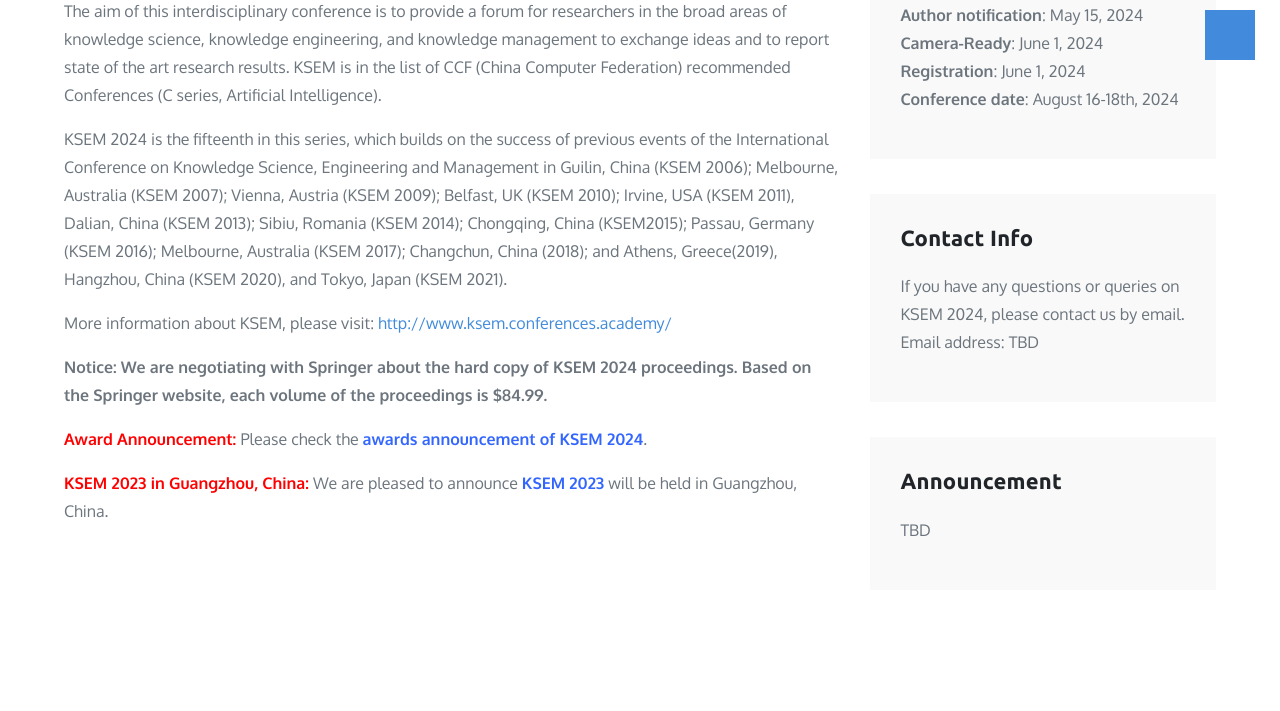
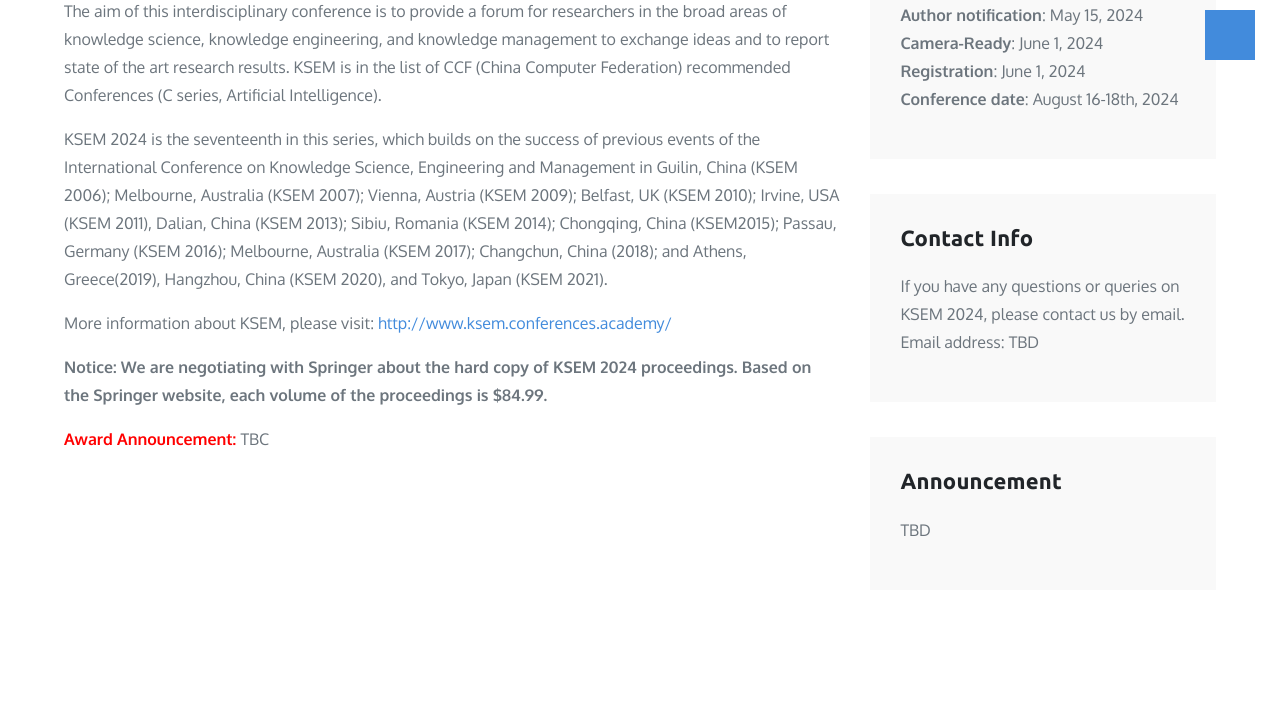
Before and after one commit to wyonghao/KSEM24, a plain HTML site: page index.html in a window 1280 px wide. Shown: the part 840-1551 px from the top of the page. Drawn offline with Linux system fonts and the light colour scheme; some icons are missing.

Commit message:
Update index.html

```diff
--- a/index.html
+++ b/index.html
@@ -178,7 +178,7 @@
 									is in the list of CCF (China Computer Federation) recommended Conferences (C series,
 									Artificial Intelligence).</p>
 
-								<p>KSEM 2024 is the fifteenth in this series, which builds on the success of previous
+								<p>KSEM 2024 is the seventeenth in this series, which builds on the success of previous
 									events of the International Conference on Knowledge Science, Engineering
 									and Management in Guilin, China (KSEM 2006); Melbourne, Australia (KSEM 2007);
 									Vienna, Austria (KSEM 2009); Belfast, UK (KSEM 2010); Irvine, USA (KSEM 2011),
@@ -195,19 +195,21 @@
 
 								<p>
 									<b>Notice: We are negotiating with Springer about the hard copy of KSEM 2024
-										proceedings.
-										Based on the Springer website, each volume of the proceedings is $84.99. </b>
+										proceedings. Based on the Springer website, each volume of the proceedings is $84.99. </b>
 								</p>
 
-								<p><span style="color:#FF0000;"><b>Award Announcement: </b></span>Please check the <a
+								<p><span style="color:#FF0000;"><b>Award Announcement: </b></span> TBC
+									<!-- Please check the <a
 										style="color:#3366ff;" href="award.html" target="_blank"
-										rel="noopener"><b>awards announcement of KSEM 2024</b></a>.</p>
+										rel="noopener"><b>awards announcement of KSEM 2024</b></a>. -->
+
+									</p>
 
 
-								<p><span style="color:#FF0000;"><b>KSEM 2023 in Guangzhou, China: </b></span>We are pleased to
+								<!-- <p><span style="color:#FF0000;"><b>KSEM 2023 in Guangzhou, China: </b></span>We are pleased to
 									announce <a style="color:#3366ff;"
 										target="_blank" rel="noopener"><b>KSEM 2023</b></a> will be held in Guangzhou, China.
-								</p>
+								</p> -->
 
 
 
```
